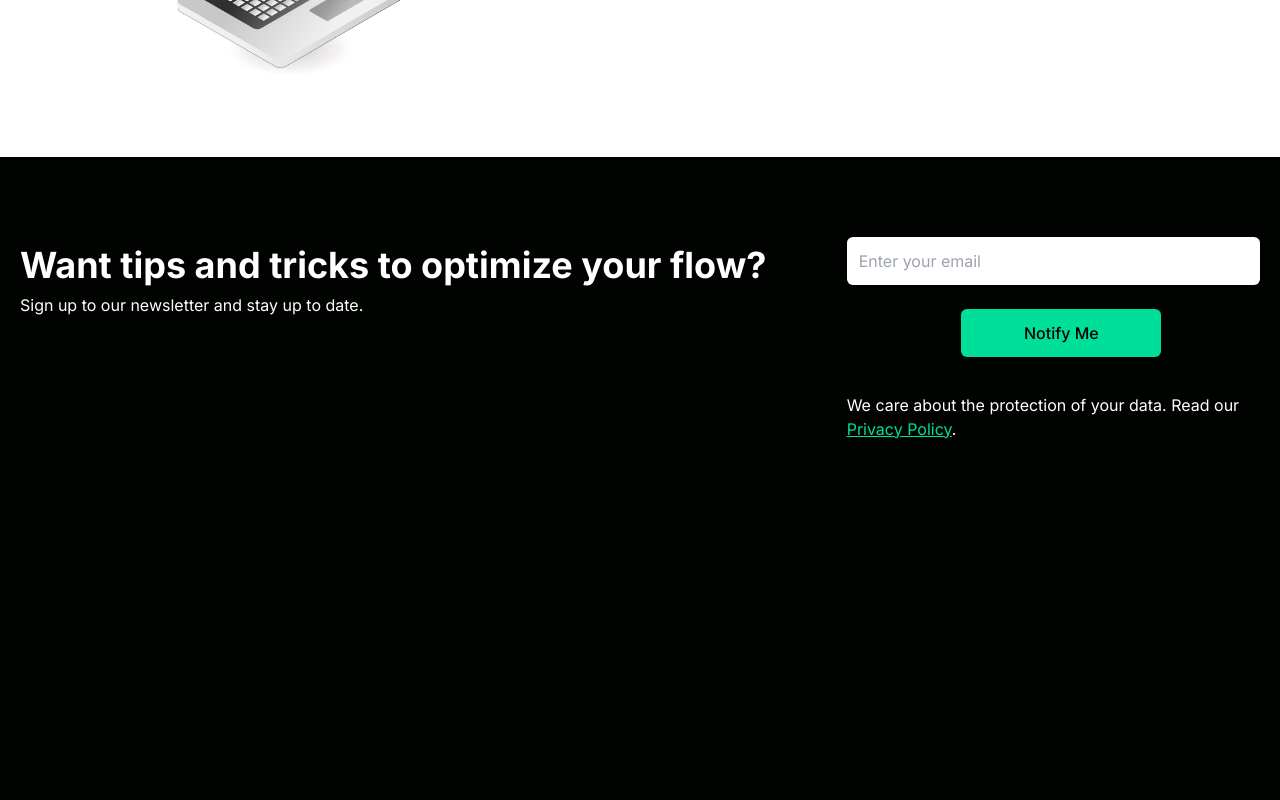
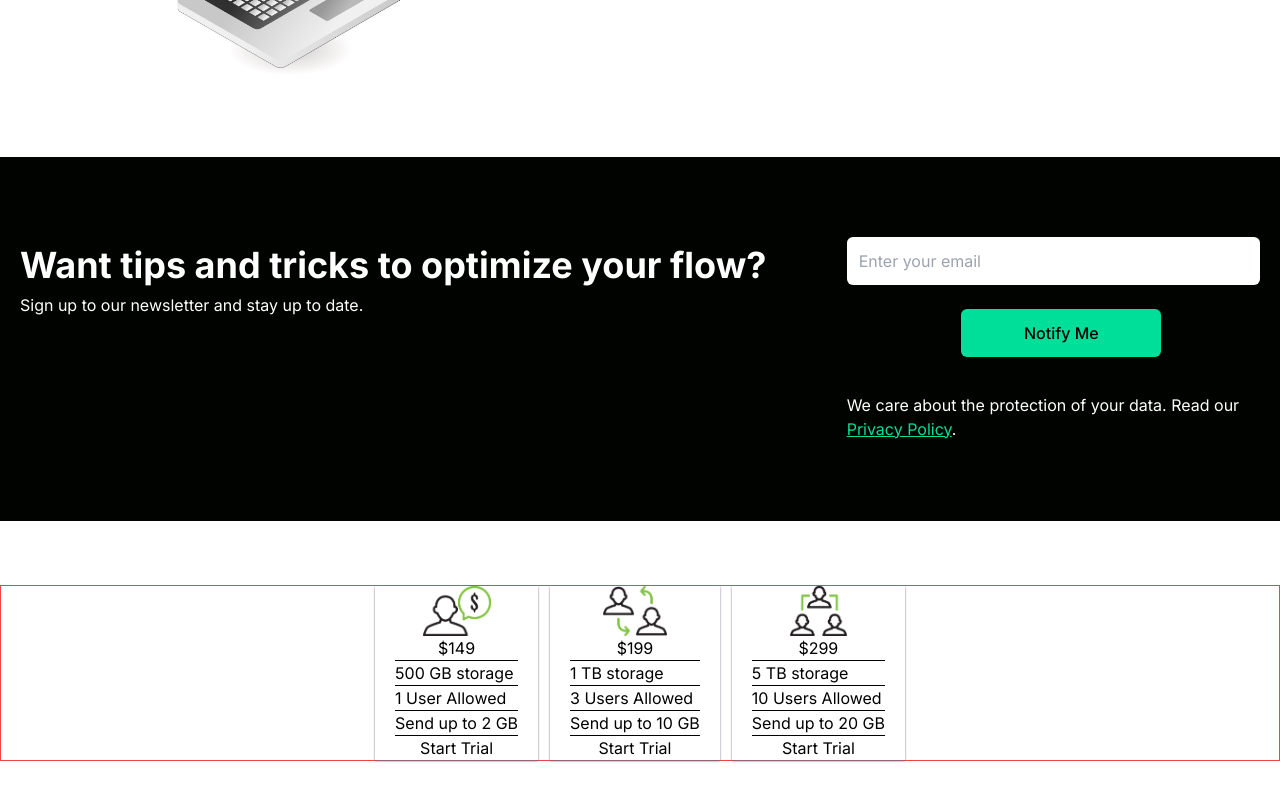
Before and after one commit to autotelico/business-page, a Next.js app: page / in a window 1280 px wide. Shown: the part 1284-2084 px from the top of the page. Before the commit the page ends 1805 px from the top, so only its background shows below. Built offline with nearby package versions, Linux system fonts and the light colour scheme.

Commit message:
add cards

```diff
--- /dev/null
+++ b/app/components/Cards.tsx
@@ -0,0 +1,64 @@
+import Single from '@/public/single.png';
+import Double from '@/public/double.png';
+import Triple from '@/public/triple.png';
+
+interface Plan {
+  image: string;
+  price: number;
+  storage: string;
+  allowedUsers: number;
+  sendUpTo: string;
+}
+
+export default function Cards(): JSX.Element {
+  const singleUser: Plan = {
+    image: Single.src,
+    price: 149,
+    storage: '500 GB',
+    allowedUsers: 1,
+    sendUpTo: '2 GB',
+  };
+
+  const partnership: Plan = {
+    image: Double.src,
+    price: 199,
+    storage: '1 TB',
+    allowedUsers: 3,
+    sendUpTo: '10 GB',
+  };
+
+  const groupAccount: Plan = {
+    image: Triple.src,
+    price: 299,
+    storage: '5 TB',
+    allowedUsers: 10,
+    sendUpTo: '20 GB',
+  };
+
+  const allPlans: Plan[] = [singleUser, partnership, groupAccount];
+
+  return (
+    <div id="cards" className="text-black bg-white py-16 w-full">
+      <div id="cards-wrapper" className='mx-auto flex items-center justify-center gap-3 border border-red-500'>
+        {allPlans.map((plan) => {
+          return <CardUnit plan={plan} />;
+        })}
+      </div>
+    </div>
+  );
+}
+
+function CardUnit({ plan }: { plan: Plan }): JSX.Element {
+  return (
+    <div className="card flex flex-col items-center justify-center shadow-sm shadow-gray-500 hover:bg-gray-200 transition-colors px-5">
+      <img src={plan.image} alt="Single User" className='h-[50px] -top-1' />
+      <h3>${plan.price}</h3>
+      <div className="card-details flex flex-col">
+        <p className='border-t border-t-black'>{plan.storage} storage</p>
+        <p className='border-t border-t-black'>{plan.allowedUsers} {plan.allowedUsers > 1 ? 'Users' : 'User'} Allowed</p>
+        <p className='border-y border-y-black'>Send up to {plan.sendUpTo}</p>
+      </div>
+      <button>Start Trial</button>
+    </div>
+  );
+}
--- a/app/page.tsx
+++ b/app/page.tsx
@@ -3,6 +3,7 @@ import Navbar from "./components/Navbar";
 import Hero from "./components/Hero";
 import Analytics from "./components/Analytics";
 import Newsletter from "./components/Newsletter";
+import Cards from "./components/Cards";
 
 export default function Home() {
   return (
@@ -11,6 +12,7 @@ export default function Home() {
       <Hero />
       <Analytics />
       <Newsletter />
+      <Cards />
     </>
   );
 }
```
